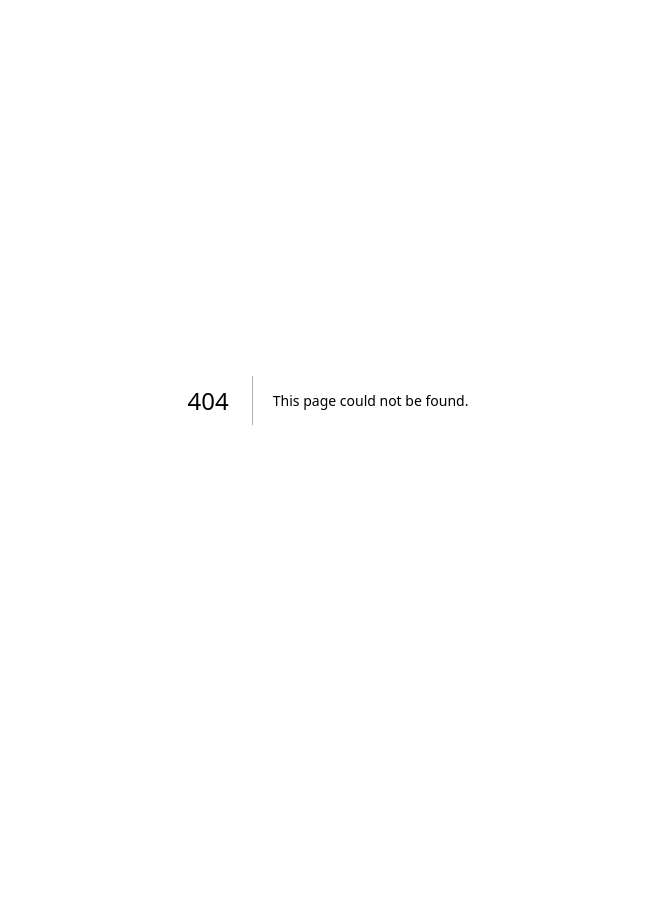
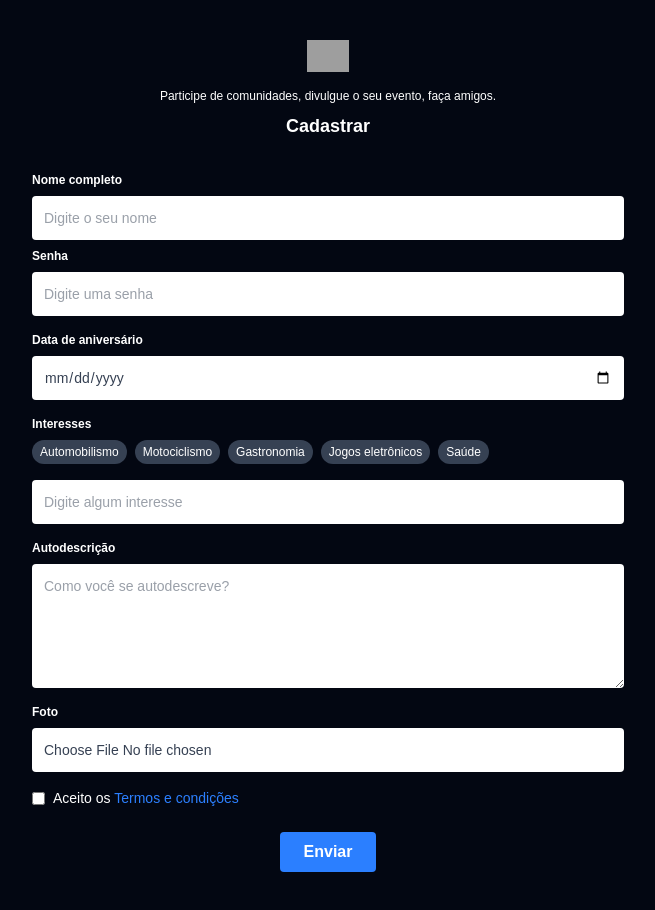
Before and after one commit to lucassgbm/social-media-frontend, a Next.js app: page /register in a window 1280 px wide. Before the commit this address had no page. Shown: the top 910 px of the page, without its empty margins (312-967 px from the left). Before the commit the page ends 800 px from the top, so only its background shows below. Built offline with nearby package versions, Linux system fonts and the light colour scheme; grey boxes are pictures that could not be loaded.

Commit message:
novas página de login, cadastro e reset de senha

```diff
--- /dev/null
+++ b/components/login/header-login.tsx
@@ -0,0 +1,16 @@
+export default function HeaderLogin(){
+
+    return (
+        <>
+            <div className="flex mt-6 mb-4">
+                <a href="#" className="-m-1.5 p-1.5">
+                    <span className="sr-only">Your Company</span>
+                    <img src="https://tailwindcss.com/plus-assets/img/logos/mark.svg?color=indigo&shade=600" alt="" className="h-8 w-auto" />
+                </a>
+            </div>
+            <p className="text-xs mb-2">
+                Participe de comunidades, divulgue o seu evento, faça amigos.
+            </p>
+        </>
+    )
+}
--- /dev/null
+++ b/src/app/(pages)/forgot-password/page.tsx
@@ -0,0 +1,35 @@
+import Image from "next/image";
+import HeaderLogin from "../../../../components/login/header-login";
+
+export default function Home(){
+    return(
+        <div className="flex sm:flex-row flex-col">
+
+            <div className="sm:w-full text-white flex flex-col w-full bg-gray-950 h-screen items-center justify-center p-4">
+
+                <HeaderLogin />
+
+                <h1 className="flex flex-end text-lg font-semibold mb-4">Recuperar senha</h1>
+
+                <div className="w-[90%] sm:w-[50%] flex flex-row">
+                    <div className="w-full p-4">
+
+                        <div className="flex flex-col mb-4">
+                            <label className="font-semibold text-xs mb-2">Email</label>
+
+                            <input className="w-full text-sm text-gray-700 p-3 bg-white focus:outline-blue-400 rounded-sm" type="text" placeholder="Digite o seu e-mail"></input>
+
+                        </div>
+
+                        <div className="flex flex-row mb-4 mt-6 justify-center">
+
+                            <button className="w-[auto] bg-blue-500 hover:bg-blue-700 font-semibold py-2 px-2 pl-6 pr-6 rounded-sm cursor-pointer">Enviar</button>
+                        </div>
+                    </div>
+
+                </div>
+            </div>
+
+        </div>
+    )
+}
--- a/src/app/(pages)/login/page.tsx
+++ b/src/app/(pages)/login/page.tsx
@@ -1,10 +1,42 @@
 import Image from "next/image";
+import HeaderLogin from "../../../../components/login/header-login";
 
 export default function Home(){
     return(
         <div className="flex sm:flex-row flex-col">
-            <div className="sm:w-1/2 hidden sm:block flex w-full bg-gray-50 h-screen items-center justify-center p-4">
-                <div className="relative w-[100%] h-[100%] rounded-lg overflow-hidden shadow-lg">
+
+            <div className="sm:w-1/3 text-white flex flex-col w-full bg-gray-950 h-screen items-center justify-center p-4">
+
+                <HeaderLogin />
+
+                <h1 className="flex flex-end text-lg font-semibold mb-4">Seja bem vindo</h1>
+
+                <div className="w-[80%] flex flex-col">
+
+                    <div className="flex flex-col mb-2">
+                        <label className="font-semibold text-xs mb-2">Email</label>
+
+                        <input className="w-full text-sm text-gray-700 p-3 bg-white focus:outline-blue-400 rounded-sm" type="text" placeholder="Digite o seu e-mail"></input>
+                    </div>
+
+                    <div className="flex flex-col mb-2">
+
+                        <label className="font-semibold text-xs mt-4 mb-2">Password</label>
+
+                        <input className="w-full text-sm text-gray-700 p-3 bg-white focus:outline-blue-400 rounded-sm" type="password" placeholder="Digite a sua senha"></input>
+                    </div>
+
+                    <button className="bg-blue-500 hover:bg-blue-700 font-semibold py-2 px-4 mt-6 mb-2 rounded-sm cursor-pointer">Login</button>
+
+                    <span className="text-xs mb-2 mt-2">Ainda não tem uma conta?
+                        <a href="request-register" className="text-xs text-blue-500"> Cadastrar</a>
+                    </span>
+
+                    <a href="forgot-password" className="text-xs text-blue-500">Esqueceu sua senha?</a>
+                </div>
+            </div>
+            <div className="sm:w-2/3 hidden sm:block flex w-full bg-gray-50 h-screen items-center justify-center">
+                <div className="relative w-[100%] h-[100%] overflow-hidden shadow-lg">
                     <Image
                         src="/imgs/img_login.jpg"
                         alt="Foto - tela de login"
@@ -14,40 +46,6 @@ export default function Home(){
                     />
                 </div>
             </div>
-            <div className="sm:w-1/2 flex flex-col w-full bg-gray-50 h-screen items-center justify-center p-4">
-                <div className="flex mb-4">
-                    <a href="#" className="-m-1.5 p-1.5">
-                        <span className="sr-only">Your Company</span>
-                        <img src="https://tailwindcss.com/plus-assets/img/logos/mark.svg?color=indigo&shade=600" alt="" className="h-8 w-auto" />
-                    </a>
-                </div>
-                <p className="text-xs text-gray-500 mb-2">
-                    Participe de Comunidades, Divulgue o seu evento, faça amigos.
-                </p>
-                <h1 className="flex flex-end text-md font-semibold mb-4">Seja bem vindo</h1>
-
-                <div className="w-[50%] text-gray-800 flex flex-col">
-
-
-                    <span className="text-xs mb-4 mt-2 text-gray-500">Entre com login e senha</span>
-
-                    <label className="font-semibold text-xs mb-2">Email</label>
-
-                    <input className="w-full text-sm border-1 border-gray-300 p-3 bg-white focus:outline-blue-400 rounded-sm" type="text" placeholder="Digite o seu e-mail"></input>
-
-                    <label className="font-semibold text-xs mt-4 mb-2">Password</label>
-
-                    <input className="w-full text-sm border-1 border-gray-300 p-3 bg-white focus:outline-blue-400 rounded-sm" type="password" placeholder="Digite a sua senha"></input>
-
-                    <button className="bg-blue-500 hover:bg-blue-700 text-white font-semibold py-2 px-4 mt-2 rounded-full mt-4 mb-2 rounded-sm cursor-pointer">Login</button>
-
-                    <span className="text-xs mb-2 mt-2">Ainda não tem uma conta?
-                        <a href="#" className="text-xs text-blue-500"> Cadastrar</a>
-                    </span>
-
-                    <a href="#" className="text-xs text-blue-500">Esqueceu sua senha?</a>
-                </div>
-            </div>
         </div>
     )
 }
--- /dev/null
+++ b/src/app/(pages)/register/page.tsx
@@ -0,0 +1,75 @@
+import Image from "next/image";
+import HeaderLogin from "../../../../components/login/header-login";
+
+export default function Home(){
+    return(
+        <div className="flex sm:flex-row flex-col">
+
+            <div className="sm:w-full text-white flex flex-col w-full bg-gray-950 items-center justify-center p-4">
+
+                <HeaderLogin />
+
+                <h1 className="flex flex-end text-lg font-semibold mb-4">Cadastrar</h1>
+
+                <div className="w-[90%] sm:w-[50%] flex flex-row">
+                    <div className="w-full p-4">
+
+                        <div className="flex flex-col mb-2">
+                            <label className="font-semibold text-xs mb-2">Nome completo</label>
+
+                            <input className="w-full text-sm text-gray-700 p-3 bg-white focus:outline-blue-400 rounded-sm" type="text" placeholder="Digite o seu nome"></input>
+
+                        </div>
+                        <div className="flex flex-col mb-4">
+                            <label className="font-semibold text-xs mb-2">Senha</label>
+
+                            <input className="w-full text-sm text-gray-700 p-3 bg-white focus:outline-blue-400 rounded-sm" type="text" placeholder="Digite uma senha"></input>
+
+                        </div>
+                        <div className="flex flex-col mb-4">
+                            <label className="font-semibold text-xs mb-2">Data de aniversário</label>
+
+                            <input className="w-full text-sm text-gray-700 p-3 bg-white focus:outline-blue-400 rounded-sm" type="date" placeholder="Digite a data de aniversário"></input>
+
+                        </div>
+                        <div className="flex flex-col mb-4">
+                            <label className="font-semibold text-xs mb-2">Interesses</label>
+                            <div className="flex flex-row gap-2 flex-wrap mb-4">
+                                <span className="bg-gray-700 w-[auto] text-xs font-normal py-1 px-2 rounded-full">Automobilismo</span>
+                                <span className="bg-gray-700 w-[auto] text-xs font-normal py-1 px-2 rounded-full">Motociclismo</span>
+                                <span className="bg-gray-700 w-[auto] text-xs font-normal py-1 px-2 rounded-full">Gastronomia</span>
+                                <span className="bg-gray-700 w-[auto] text-xs font-normal py-1 px-2 rounded-full">Jogos eletrônicos</span>
+                                <span className="bg-gray-700 w-[auto] text-xs font-normal py-1 px-2 rounded-full">Saúde</span>
+
+                            </div>
+                            <input className="w-full text-sm text-gray-700 p-3 bg-white focus:outline-blue-400 rounded-sm" type="text" placeholder="Digite algum interesse"></input>
+
+                        </div>
+                        <div className="flex flex-col mb-4">
+                            <label className="font-semibold text-xs mb-2">Autodescrição</label>
+                            <textarea className="w-full text-sm text-gray-700 p-3 bg-white focus:outline-blue-400 rounded-sm" rows={5}  placeholder="Como você se autodescreve?"></textarea>
+                        </div>
+                        <div className="flex flex-col mb-4">
+                            <label className="font-semibold text-xs mb-2">Foto</label>
+
+                            <input className="w-full text-sm text-gray-700 p-3 bg-white focus:outline-blue-400 rounded-sm" type="file" ></input>
+
+                        </div>
+                        <div className="flex flex-row mb-4 items-center">
+
+                            <input className="focus:outline-blue-400 " type="checkbox" ></input>
+                            <p className="font-normal text-sm ml-2">Aceito os <span className="text-blue-500"><a href="#">Termos e condições</a></span></p>
+
+                        </div>
+                        <div className="flex flex-row mb-4 mt-6 justify-center">
+
+                            <button className="w-[auto] bg-blue-500 hover:bg-blue-700 font-semibold py-2 px-2 pl-6 pr-6 rounded-sm cursor-pointer">Enviar</button>
+                        </div>
+                    </div>
+
+                </div>
+            </div>
+
+        </div>
+    )
+}
--- /dev/null
+++ b/src/app/(pages)/request-register/page.tsx
@@ -0,0 +1,35 @@
+import Image from "next/image";
+import HeaderLogin from "../../../../components/login/header-login";
+
+export default function Home(){
+    return(
+        <div className="flex sm:flex-row flex-col">
+
+            <div className="sm:w-full text-white flex flex-col w-full bg-gray-950 h-screen items-center justify-center p-4">
+
+                <HeaderLogin />
+
+                <h1 className="flex flex-end text-lg font-semibold mb-4">Cadastrar</h1>
+
+                <div className="w-[90%] sm:w-[50%] flex flex-row">
+                    <div className="w-full p-4">
+
+                        <div className="flex flex-col mb-4">
+                            <label className="font-semibold text-xs mb-2">Email</label>
+
+                            <input className="w-full text-sm text-gray-700 p-3 bg-white focus:outline-blue-400 rounded-sm" type="text" placeholder="Digite o seu e-mail"></input>
+
+                        </div>
+
+                        <div className="flex flex-row mb-4 mt-6 justify-center">
+
+                            <button className="w-[auto] bg-blue-500 hover:bg-blue-700 font-semibold py-2 px-2 pl-6 pr-6 rounded-sm cursor-pointer">Enviar</button>
+                        </div>
+                    </div>
+
+                </div>
+            </div>
+
+        </div>
+    )
+}
--- /dev/null
+++ b/src/app/(pages)/reset-password/page.tsx
@@ -0,0 +1,41 @@
+import Image from "next/image";
+import HeaderLogin from "../../../../components/login/header-login";
+
+export default function Home(){
+    return(
+        <div className="flex sm:flex-row flex-col">
+
+            <div className="sm:w-full text-white flex flex-col w-full bg-gray-950 h-screen items-center justify-center p-4">
+
+                <HeaderLogin />
+
+                <h1 className="flex flex-end text-lg font-semibold mb-4">Recuperar senha</h1>
+
+                <div className="w-[90%] sm:w-[50%] flex flex-row">
+                    <div className="w-full p-4">
+
+                        <div className="flex flex-col mb-4">
+                            <label className="font-semibold text-xs mb-2">Nova senha</label>
+
+                            <input className="w-full text-sm text-gray-700 p-3 bg-white focus:outline-blue-400 rounded-sm" type="password" placeholder="Nova senha"></input>
+
+                        </div>
+                        <div className="flex flex-col mb-4">
+                            <label className="font-semibold text-xs mb-2">Repetir senha</label>
+
+                            <input className="w-full text-sm text-gray-700 p-3 bg-white focus:outline-blue-400 rounded-sm" type="password" placeholder="Repetir senha"></input>
+
+                        </div>
+
+                        <div className="flex flex-row mb-4 mt-6 justify-center">
+
+                            <button className="w-[auto] bg-blue-500 hover:bg-blue-700 font-semibold py-2 px-2 pl-6 pr-6 rounded-sm cursor-pointer">Enviar</button>
+                        </div>
+                    </div>
+
+                </div>
+            </div>
+
+        </div>
+    )
+}
```
